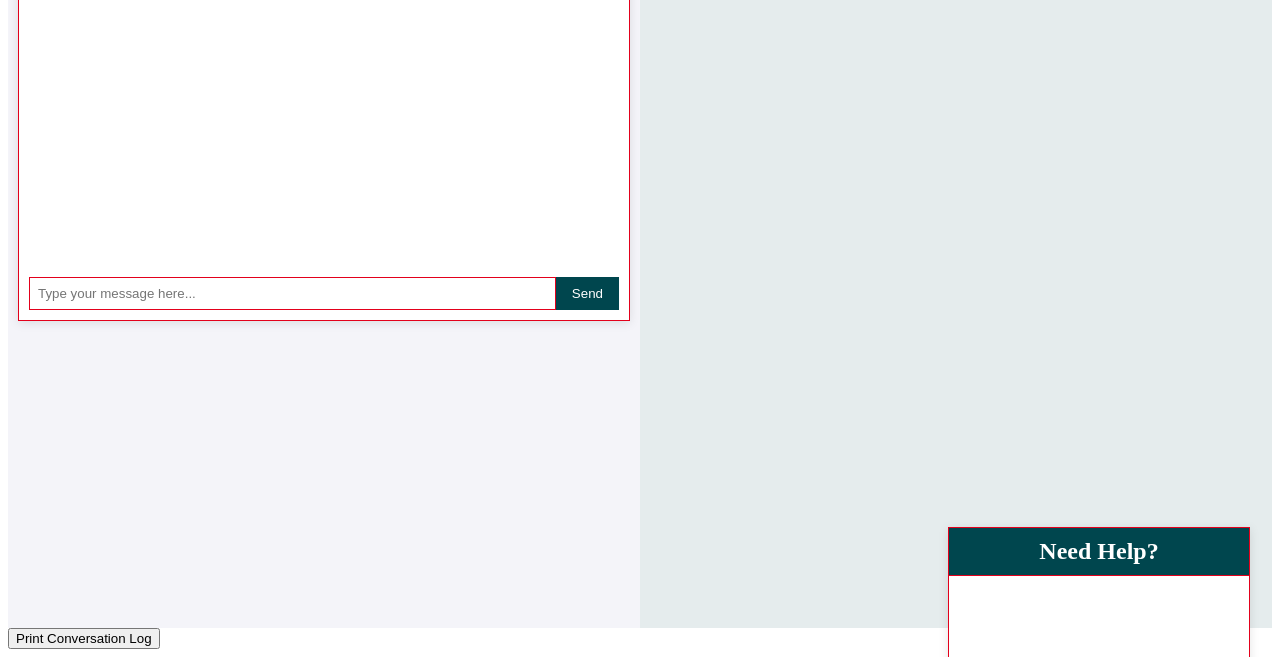
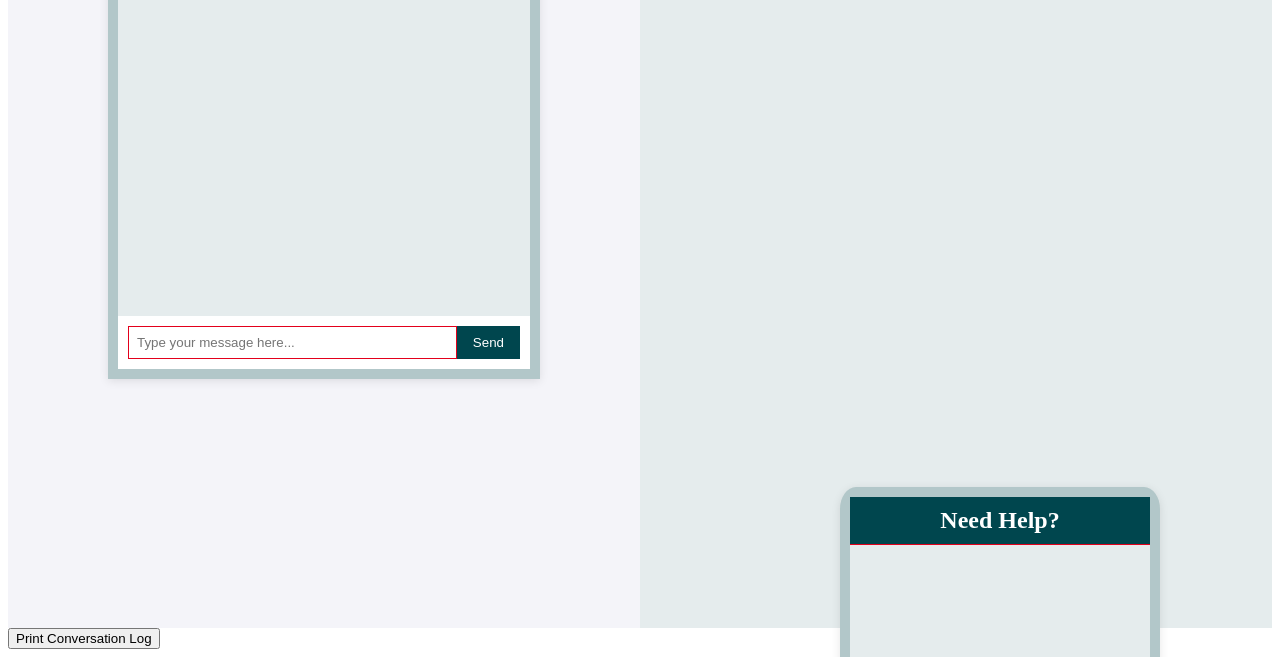
Before and after one commit to jellemiddendorf/DSC_Chatbot_Repo, a website: page src/index.html in a window 1280 px wide. Shown: the part 243-900 px from the top of the page. Drawn offline with nearby package versions, Linux system fonts and the light colour scheme; files that its build step writes are made by us from their sources.

Commit message:
changed YML file

```diff
--- a/src/js/headerLoader.js
+++ b/src/js/headerLoader.js
@@ -1,4 +1,4 @@
-const HeaderLoader = (function() {
+const headerLoader = (function() {
     var headerPlaceholder = document.getElementById('header-placeholder');
 
     function loadHeader() {
@@ -27,7 +27,5 @@ const HeaderLoader = (function() {
     };
 })();
 
-//export default HeaderLoader;
-
 // Initialize the module
-HeaderLoader.init();
+headerLoader.init();
--- a/src/scss/styles.scss
+++ b/src/scss/styles.scss
@@ -33,11 +33,20 @@ $additional-color-5: #E5ECED;
 
 .main-chat-interface, .popup-chat-interface {
     background-color: #FFF;
-    border: 1px solid $secondary-color;
+    border: 10px solid $additional-color-4;
+    border-radius: 5% 5% 0 0;
     box-shadow: 0 2px 10px rgba(0,0,0,0.1);
     position: relative;
-    margin: 10px;
+    margin: 50px 100px 50px 100px;
     .chat-header {
+        //position: relative; /* Add this */
+        // border: 2px solid #000;
+        // border-radius: 15%;
+
+        // width: calc(100% - 20px); // Subtract double the border width
+        // box-sizing: border-box; // Ensures padding is included in width calculation
+        // border-radius: 5% 5% 0 0; // Match parent's top border-radius
+
         background-color: $primary-color;
         color: #FFF;
         padding: 10px;
@@ -51,7 +60,7 @@ $additional-color-5: #E5ECED;
         height: 300px;
         overflow-y: auto;
         padding: 10px;
-        background-color: #fff;
+        background-color: $additional-color-5;
         border-top: 1px solid $secondary-color;
     }
     .chat-input {
```
Also changed, not shown: .github/workflows/azure-static-web-apps-calm-smoke-0ff941803.yml.
